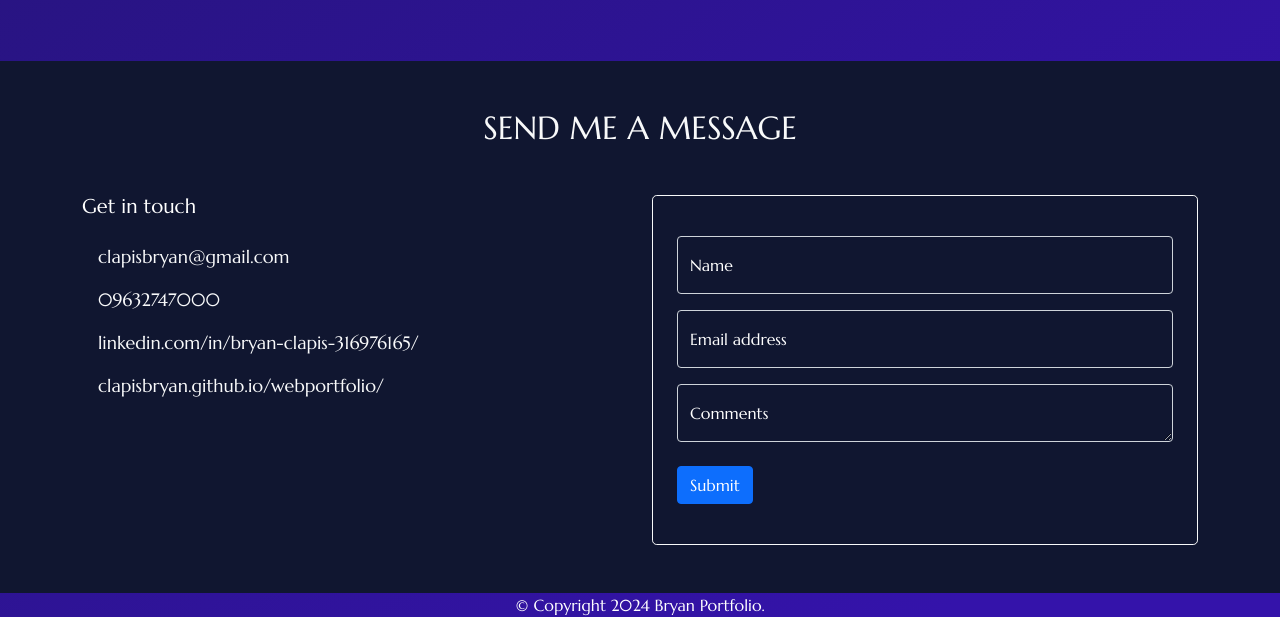
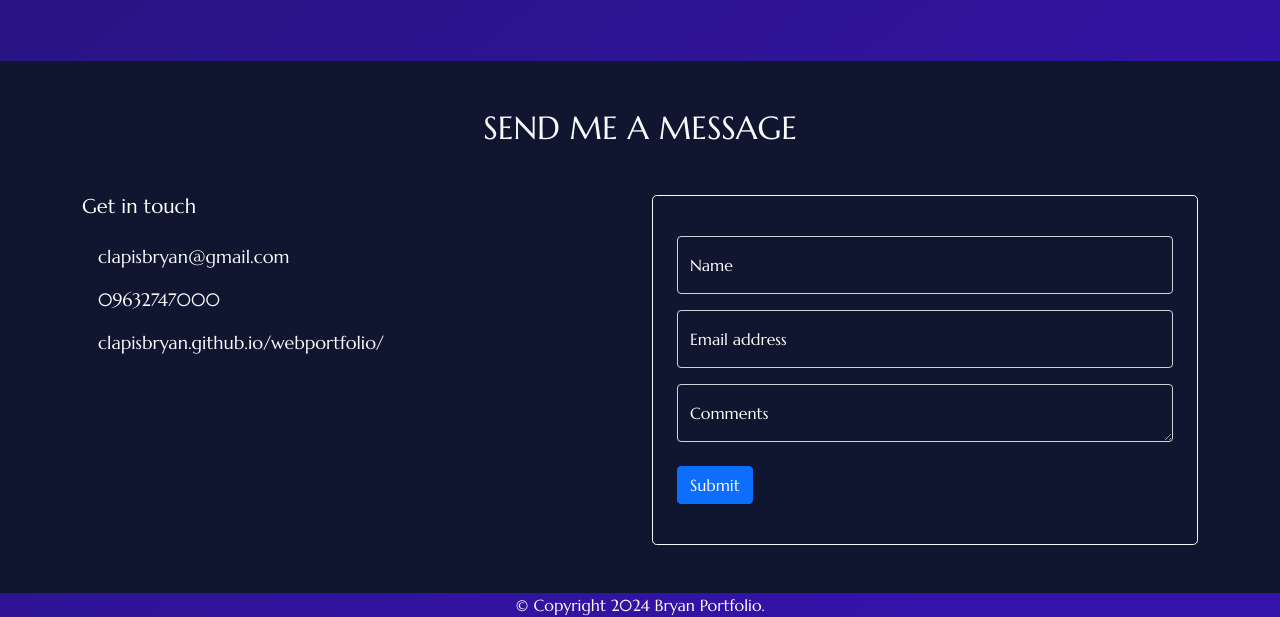
Before and after one commit to clapisbryan/webportfolio, a plain HTML site: page index.html in a window 1280 px wide. Shown: the part 2847-3464 px from the top of the page. Drawn offline with nearby package versions, Linux system fonts and the light colour scheme.

Commit message:
Comment a linkin link

```diff
--- a/index.html
+++ b/index.html
@@ -394,11 +394,11 @@
               <li class="mb-3 text-break">
                 <a href="tel:09632747000" class="text-light">09632747000</a>
               </li>
+              <!-- <li class="mb-3 text-break">
+                <a href="https://www.linkedin.com/in/bryan-clapis-316976165/" class="text-light">linkedin.com/in/bryan-clapis-316976165/</a>
+              </li> -->
               <li class="mb-3 text-break">
-                <a href="https://www.linkedin.com/in/bryan-clapis-316976165/" class="text-light">linkedin.com/in/bryan-clapis-316976165/</a>
-              </li>
-              <li class="mb-3 text-break">
-                <a href="https://clapisbryan.github.io/webportfolio/" class="text-light">clapisbryan.github.io/webportfolio/</a>
+                <a href="#landing" class="text-light">clapisbryan.github.io/webportfolio/</a>
               </li>
             </ul>
           </div>
```
